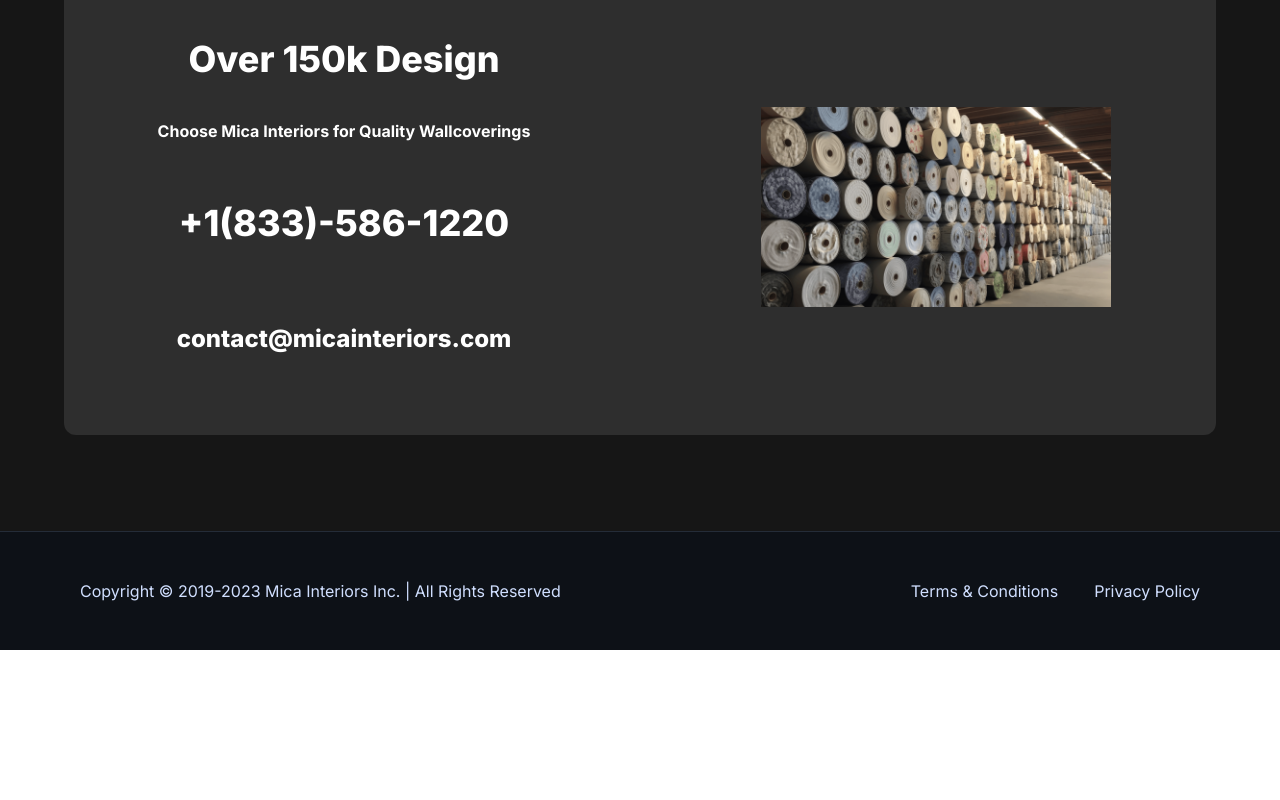
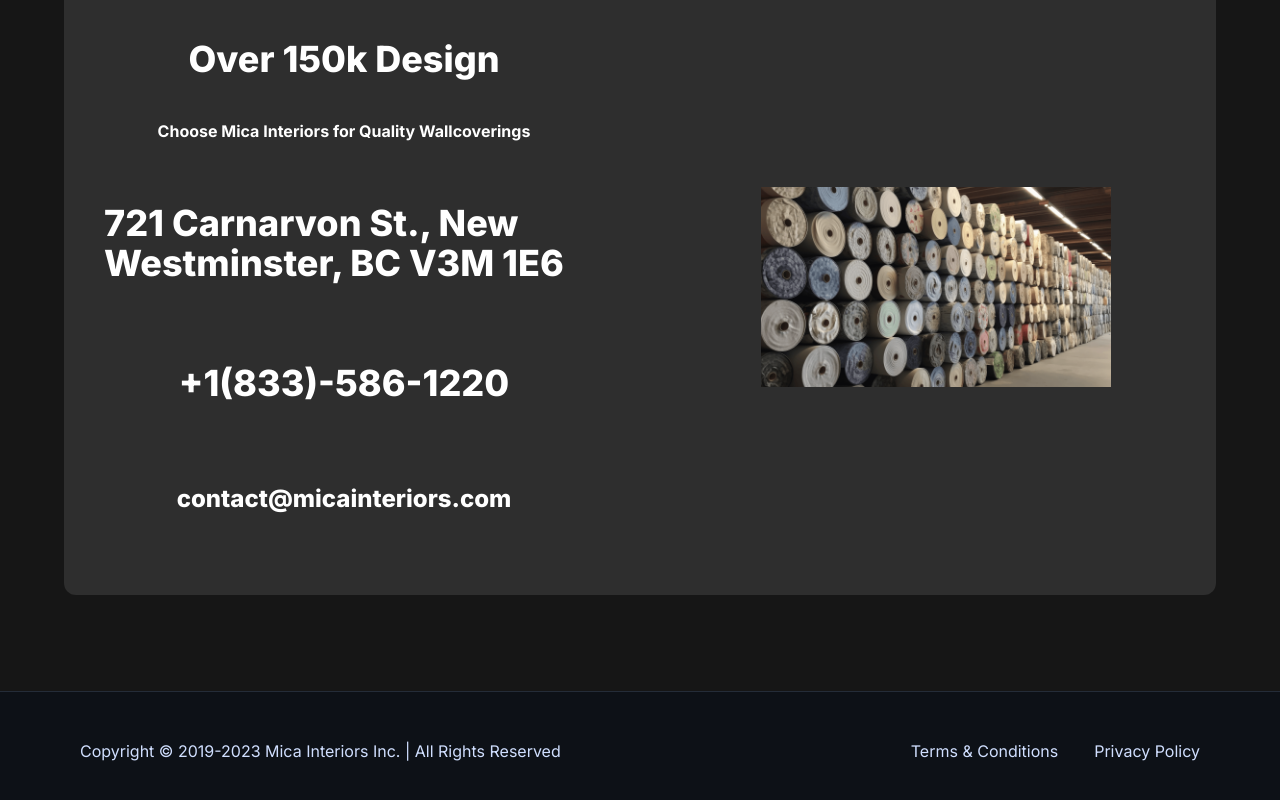
Before and after one commit to Babylon-Lion/micainteriorswebsite, a Next.js app: page / in a window 1280 px wide. Shown: the part 4809-5609 px from the top of the page. Before the commit the page ends 5459 px from the top, so only its background shows below. Built offline with nearby package versions, Linux system fonts and the light colour scheme.

Commit message:
Address Update

```diff
--- a/components/Estimate.tsx
+++ b/components/Estimate.tsx
@@ -8,8 +8,11 @@
         <div className='flex flex-col h-auto w-full p-10 text-white justify-center items-center'>
           <h2 className='flex justify-center text-4xl font-black my-5'>Over 150k Design</h2>
            <h2 className='justify-center font-bold my-5'>Choose Mica Interiors for Quality Wallcoverings</h2>
+           <p className="text-4xl font-black my-10">721 Carnarvon St., New Westminster, BC V3M 1E6</p>
            <p className="text-4xl font-black my-10">+1(833)-586-1220</p>
            <p className="text-2xl font-black my-10">contact@micainteriors.com</p>
+
+
            {/* <Button
             type="button"
             title="Call Us Today"
```
